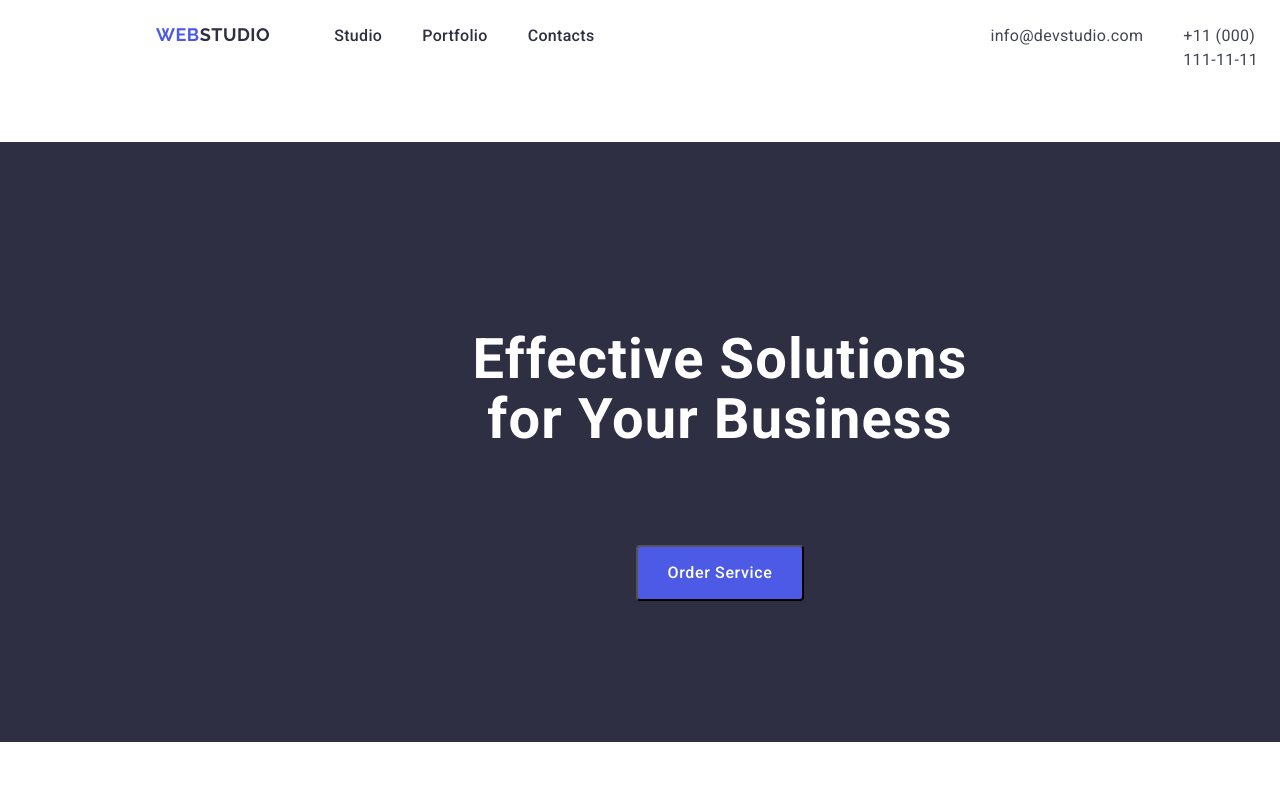
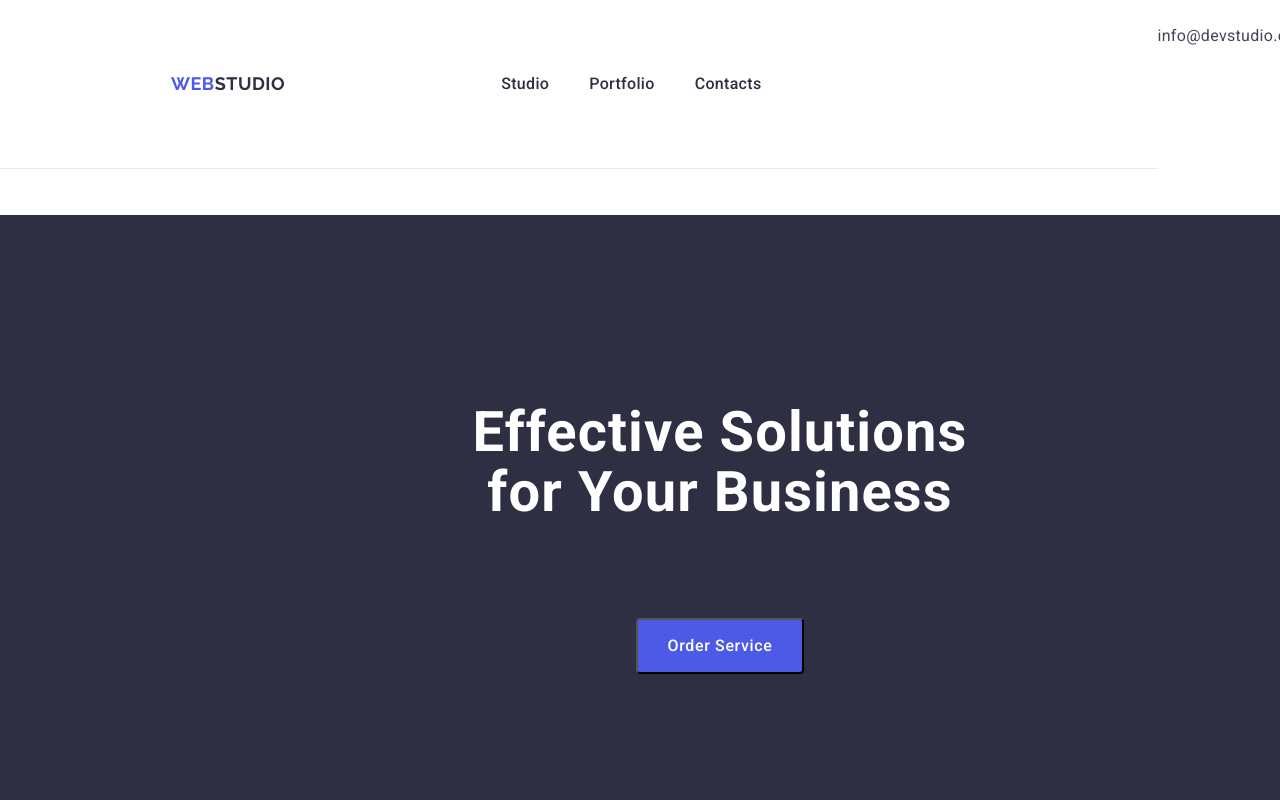
Before and after one commit to Panyaez4/goit-markup-hw-03, a plain HTML site: page index.html in a window 1280 px wide. Shown: the top 800 px of the page. Drawn offline with nearby package versions, Linux system fonts and the light colour scheme.

Commit message:
commit update

```diff
--- a/css/styles.css
+++ b/css/styles.css
@@ -15,6 +15,13 @@ body {
   font-family: "Roboto", sans-serif;
   color: #434455;
   background-color: #ffffff;
+}
+
+.main-header {
+  border-bottom: 1px solid #e7e9fc;
+  width: 1158px;
+  padding-left: 15px;
+  padding-right: 15px;
 }
 
 .page-hero {
@@ -55,6 +62,7 @@ body {
   letter-spacing: 0.03em;
   text-transform: uppercase;
   color: #4d5ae5;
+  margin-right: 76px;
 }
 
 .logo {
@@ -65,6 +73,7 @@ body {
   letter-spacing: 0.03em;
   text-transform: uppercase;
   color: #2e2f42;
+  margin-right: 76px;
 }
 
 .menu-link:hover {
@@ -225,10 +234,13 @@ body {
   display: flex;
   gap: 40px;
   margin: 24px;
+  padding-top: 24px;
+  padding-bottom: 24px;
 }
 
 .top-nav {
   display: flex;
+  align-items: center;
 }
 
 .contacts-menu {
@@ -307,3 +319,7 @@ body {
   width: 264px;
   height: 72px;
 }
+
+.imgs {
+  display: block;
+}
--- a/index.html
+++ b/index.html
@@ -98,6 +98,7 @@
         <ul class="avatar-menu">
           <li class="avatar-menu-item">
             <img
+              class="imgs"
               src="./images/mark.jpg.jpg"
               alt="Mark Guerrero avatar"
               width="264"
```
